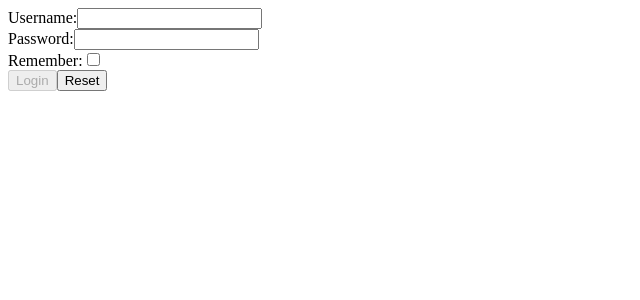
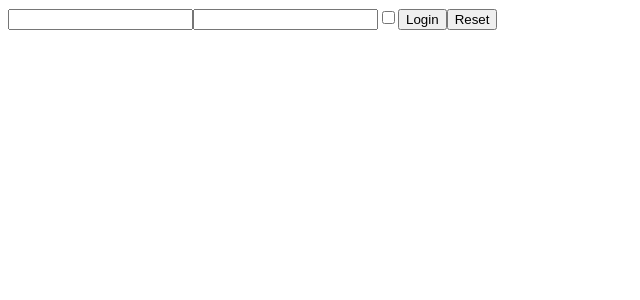
Before and after one commit to loricurreli/React-Exercises, a React (Create React App) app in the folder react-exercises/: page / in a window 1280 px wide. Shown: the top 300 px of the page, without its empty margins (0-640 px from the left). Built offline with nearby package versions, Linux system fonts and the light colour scheme.

Commit message:
add forms-05

```diff
--- a/react-exercises/src/Login.js
+++ b/react-exercises/src/Login.js
@@ -1,43 +1,32 @@
 import React from "react";
 
 export class Login extends React.Component{
-    constructor(props){
-        super(props)
-    }
+
     state = {
         username: "",
         password: "",
         remember: false
     }
-    handleChange = (e) => {
-        this.setState({[e.target.name]: e.target.name==="checkbox" ? e.target.checked : e.target.value});
+    handleSubmit = (e) => {
+        e.preventDefault()
+        const username = e.target.elements.username.value
+        const password = e.target.elements.password.value
+        const remember = e.target.elements.remember.checked
+        this.setState({
+            username,
+            password,
+            remember
+        })
     }
-    handleReset = () => {
-        this.setState({username: "", password: "", remember: false});
-    }
+
     render(){
         return(
             <div>
-                <form onSubmit={this.props.onLogin}>
-                    <div>
-                    <label>
-                        Username:
-                        <input type="text" name="username" value={this.state.value} onChange={this.handleChange} />
-                    </label>
-                    </div>
-                    <div>
-                    <label>
-                        Password:
-                        <input type="password" name="password" value={this.state.value} onChange={this.handleChange} />
-                    </label>
-                    </div>
-                    <div>
-                    <label>
-                        Remember:
-                        <input type="checkbox" name="remember" value={this.state.value} onChange={this.handleChange} />
-                    </label>
-                    </div>
-                    <button disabled={this.state.username && this.state.password ? false : true}>Login</button>
+                <form onSubmit={this.handleSubmit}>
+                    <input type="text" name="username" />
+                    <input type="password" name="password" />
+                    <input type="checkbox" name="remember" />
+                    <button>Login</button>
                     <input type="reset" onClick={this.handleReset}/>
                 </form>
             </div>
```
